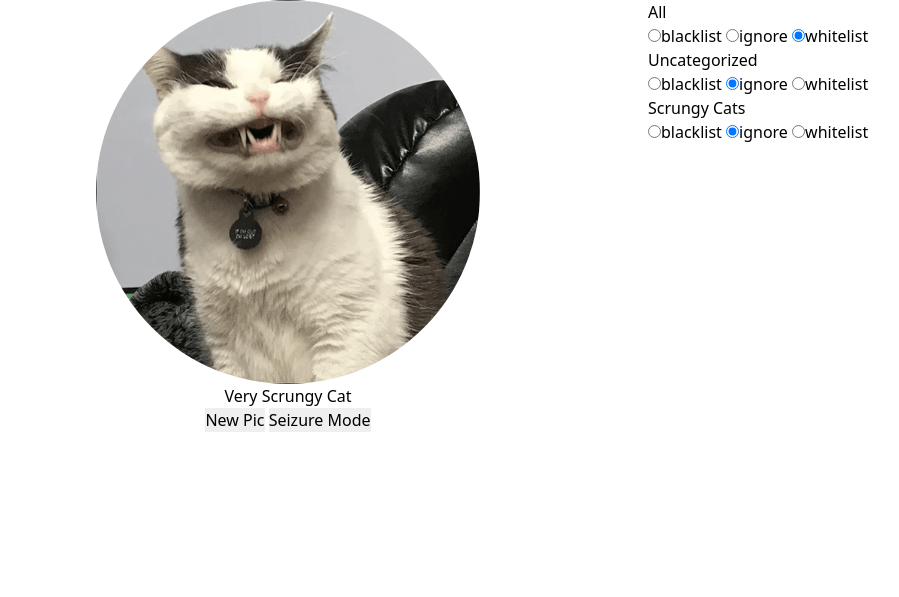
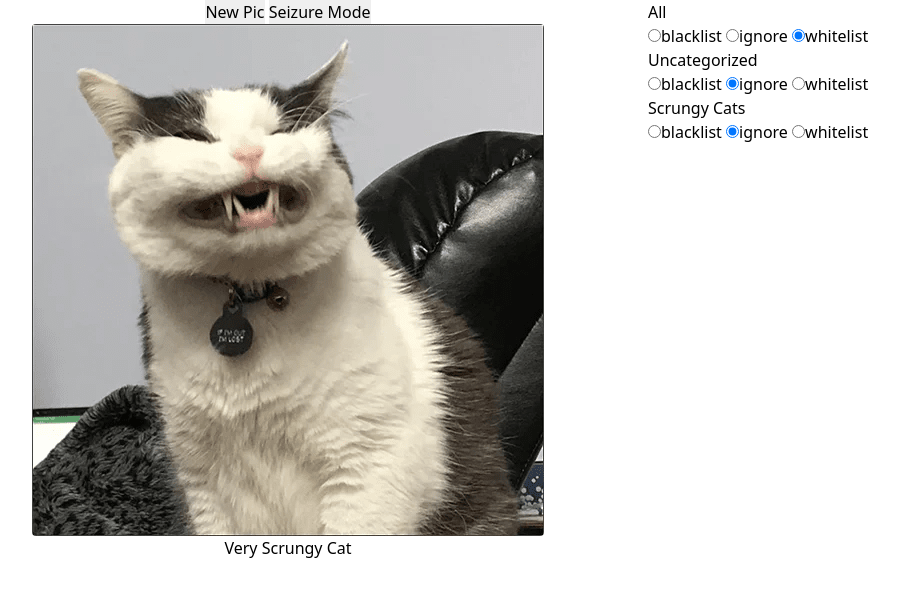
Before and after one commit to DorkMage/CatPicSite, a Django app: page /CatPic/ in a window 1280 px wide. Shown: the top 597 px of the page, without its empty margins (32-931 px from the left). Run offline with Django 3.2, Linux system fonts and the light colour scheme; data comes from the database, SQL or seed files in the repository.

Commit message:
Update 2

```diff
--- a/CatPicSite/CatPic/templates/CatPic/index.html
+++ b/CatPicSite/CatPic/templates/CatPic/index.html
@@ -112,10 +112,10 @@
 <body>
     <div class="flex container mx-auto">
     <div class="text-center w-1/2">
-    <img src="{{ catpic.pic_url.url }}" onLoad="" width="512" id="catpic" class="rounded-full  w-96 h-96 mx-auto">
-        <p id="kitty">{{ catpic.pic_name}}</p>
     <input type="button" onClick="new_catpic()" value="New Pic" id="new_pic">
     <input type="button" onClick="cyberpunk_2077()" value="Seizure Mode" id="regrets">
+    <img src="{{ catpic.pic_url.url }}" onLoad="" width="512" id="catpic" class="rounded mx-auto">
+        <p id="kitty">{{ catpic.pic_name}}</p>
     </div>
     <div class="pl-10 w-1/2">
     {% for filter in filters_qs %}
```
